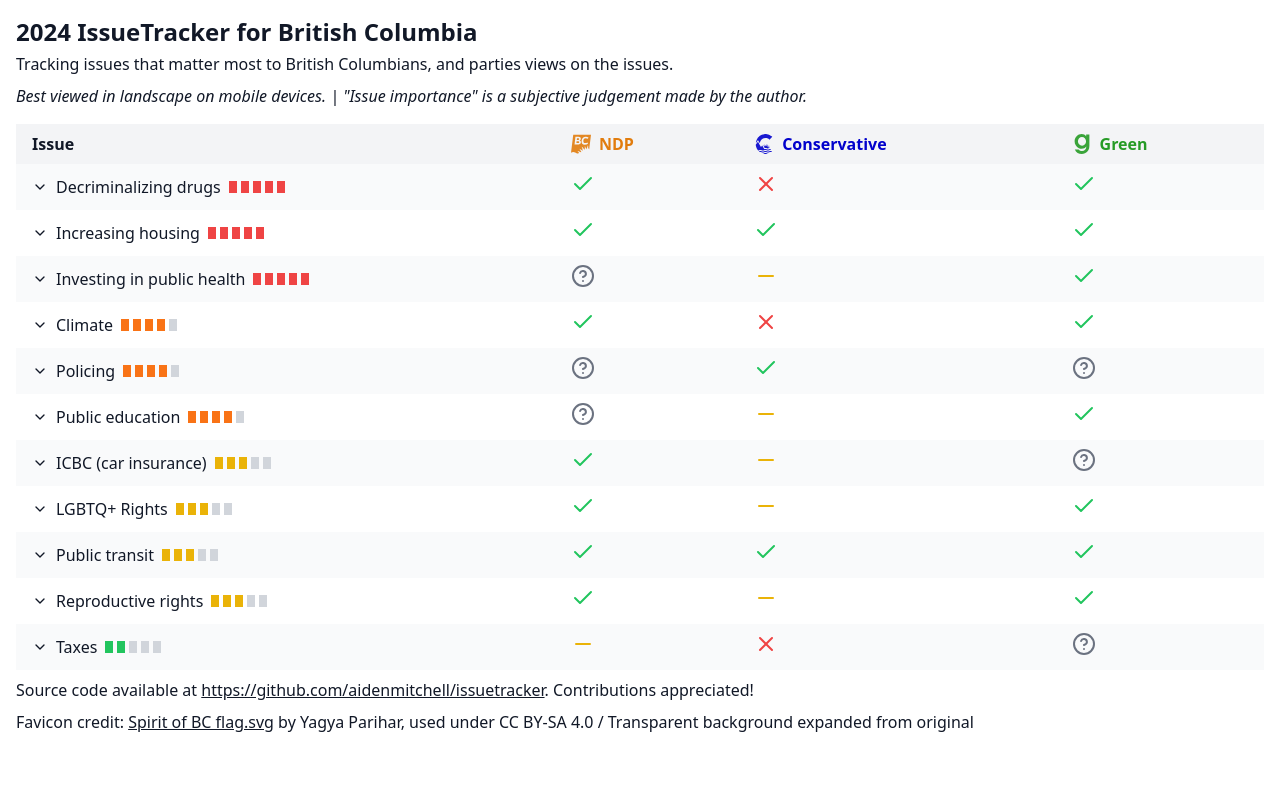
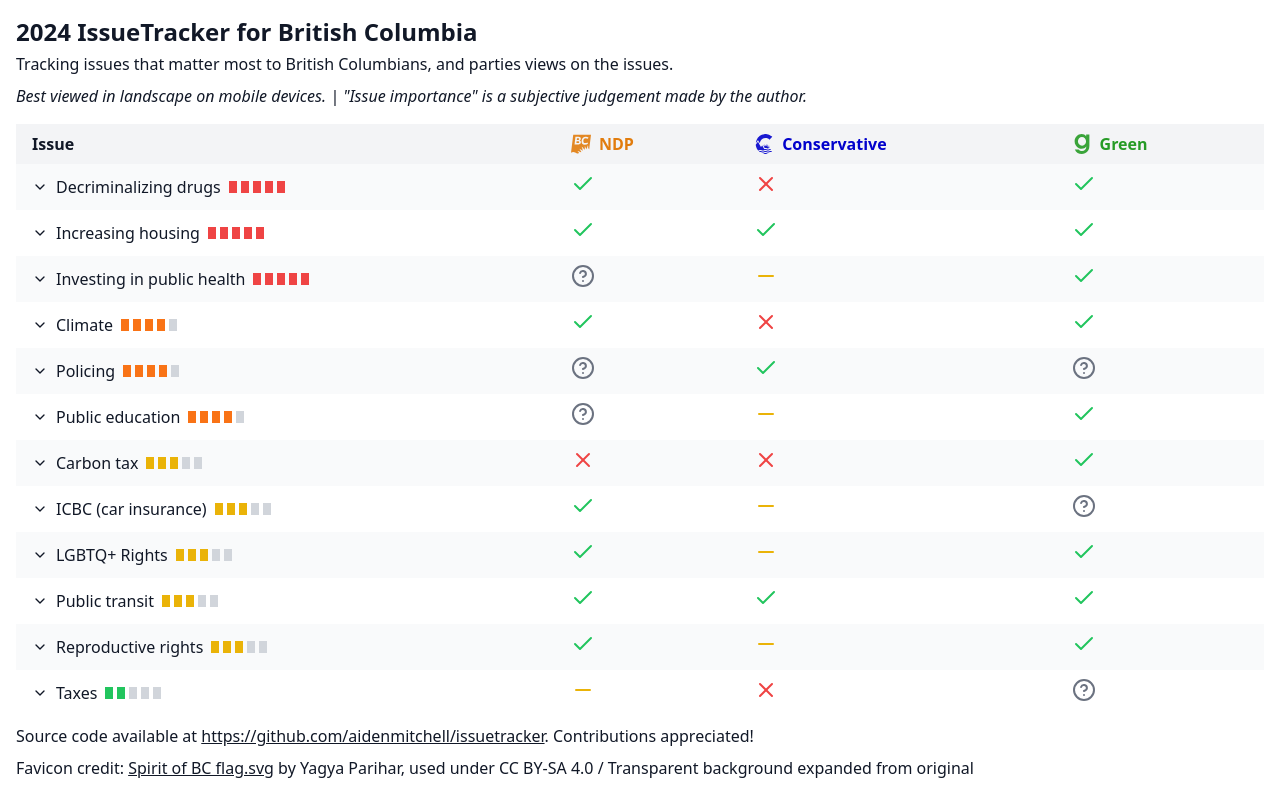
Before and after one commit to aidenmitchell/issuetracker, a React (Create React App) app: page / in a window 1280 px wide. Built offline with nearby package versions, Linux system fonts and the light colour scheme.

Commit message:
Adding carbon tax issue

```diff
--- a/src/issues.js
+++ b/src/issues.js
@@ -36,7 +36,15 @@
       importance: 4,
       notes: "",
       NDP: { stance: "support", explanation: "Wants to get to net-zero", source: "https://www.ndp.ca/climate-action" },
-      Conservative: { stance: "oppose", explanation: "Against carbon tax, wants to expand LNG and build more pipelines", source: "https://www.conservativebc.ca/ideas" },
+      Conservative: { stance: "oppose", explanation: "Wants to expand LNG and build more pipelines", source: "https://www.conservativebc.ca/ideas" },
+      Green: { stance: "support", explanation: "It's the Green party", source: "https://bcgreens2024.ca/" }
+    },
+    {
+      issue: "Carbon tax",
+      importance: 3,
+      notes: "",
+      NDP: { stance: "oppose", explanation: "Will scrap the carbon tax if the federal government scraps their tax", source: "https://vancouversun.com/news/bc-scrap-carbon-tax-federal-government-drops-requirement" },
+      Conservative: { stance: "oppose", explanation: "Fully against carbon tax", source: "https://www.conservativebc.ca/ideas" },
       Green: { stance: "support", explanation: "It's the Green party", source: "https://bcgreens2024.ca/" }
     },
     {
```
